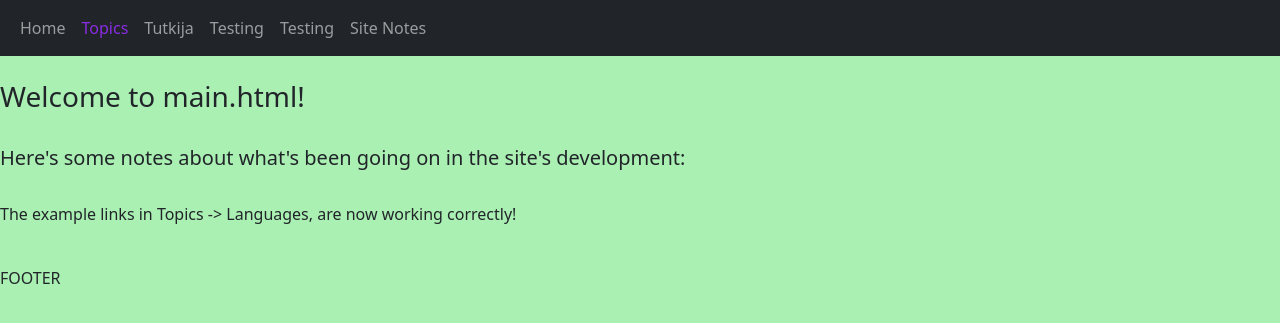
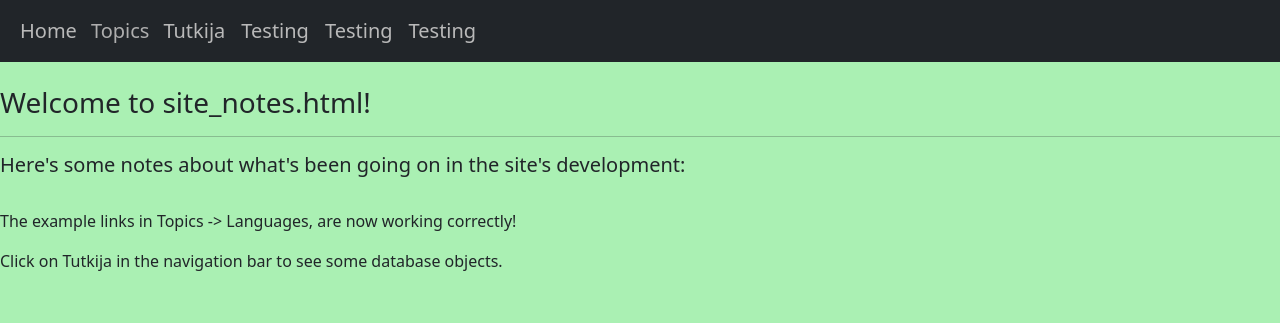
Before and after one commit to ClausHofman/Koodipaja, a Django app: page /site-notes/ in a window 1280 px wide. Shown: the top 323 px of the page. Run offline with Django 4.2, Linux system fonts and the light colour scheme; parts of the project's set-up code (start-up, migrations or seed data) failed here and were passed over; some libraries are stand-ins or nearby versions.

Commit message:
mostly visual changes and some css

```diff
--- a/koodivarasto/kotisivu/views.py
+++ b/koodivarasto/kotisivu/views.py
@@ -3,8 +3,10 @@ from django.shortcuts import render
 # Create your views here.
 
 def kotisivu(request):
+    page = 'kotisivu'
+    context = {'page':page}
 
-    return render(request, 'main.html')
+    return render(request, 'main.html', context)
 
 def kotisivu_notes(request):
     return render(request, 'site_notes.html')
--- a/koodivarasto/languages/templates/languages/list-languages.html
+++ b/koodivarasto/languages/templates/languages/list-languages.html
@@ -1,7 +1,7 @@
 {% extends "main.html" %}
 
 {% block content %}
-
+<h4 style="padding-top: 5px;">Here's the current topics:</h4>
 {% for xx in language %}
 <table>
 <tr>
@@ -19,8 +19,8 @@
 
 <br>
 
-{% for xx in esimerkki %}
+<!-- {% for xx in esimerkki %}
   <p>{{xx.title}}</p>
-{% endfor %}
+{% endfor %} -->
 
 {% endblock content %}
--- a/koodivarasto/languages/views.py
+++ b/koodivarasto/languages/views.py
@@ -26,7 +26,7 @@ def listLanguages(request):
     # print(language)
     examples = LanguageExample.objects.all()
     esimerkit = profile.languageexample_set.all()
-    print(esimerkit)
+    # print(esimerkit)
 
     context = {'profile':profile, 'language':language, 'example':examples, 'esimerkki':esimerkit}
     # print(context)
--- a/koodivarasto/static/styles/main.css
+++ b/koodivarasto/static/styles/main.css
@@ -2,17 +2,62 @@
     background-color: rgb(170, 240, 179);
 }
 
-.container-fluid{
-  color: blueviolet;
+a:link { text-decoration: none; }
+a:hover { text-decoration: underline; }
+
+
+.navbar a:hover {
+  float: left;
+  font-size: 20px;
+  text-align: center;
+  text-decoration: none;
+  color:rgb(98, 196, 0);
 }
 
+.navbar a {
+  color:rgb(185, 185, 185);
+  font-size: 20px;
+}
 
 .dropdown {
-  padding:8px;
   display: inline-block;
 }
 
+.dropdown .dropbtn {
+  padding-top:8px;
+  font-size: 20px;
+  text-align: center;
+  border: none;
+  outline: none;
+  color: rgb(174, 174, 174);
+  background-color: inherit;
+  font-family: inherit;
+}
+
+.dropbtn:hover {
+  color:rgb(98, 196, 0);
+}
+
+.navbar a:hover, .dropdown:hover .dropbtn {
+  background-color: #212529;
+}
+
 .dropdown-content {
+    display:none;
+    position:absolute;
+    color: rgb(185, 185, 185);
+    background-color: #212529;
+    min-width: 100px;
+    box-shadow: 0px 8px 16px 0px rgba(0,0,0,0.2);
+    padding: 10px 10px;
+    z-index: 1;
+  }
+
+  .dropdown:hover .dropdown-content {
+    display: block;
+  }
+
+  .dropdown-content {
     display:none;
     position:absolute;
     background-color: #212529;
@@ -21,7 +66,3 @@
     padding: 10px 10px;
     z-index: 1;
   }
-
-  .dropdown:hover .dropdown-content {
-    display: block;
-  }
--- a/koodivarasto/templates/site_notes.html
+++ b/koodivarasto/templates/site_notes.html
@@ -8,8 +8,11 @@
   <title>Jep jep</title>
   <meta name="viewport" content="width=device-width, initial-scale=1.0">
   <link rel="stylesheet" href="{% static 'main.css' %}">
-    <link href="https://cdn.jsdelivr.net/npm/bootstrap@5.3.0-alpha1/dist/css/bootstrap.min.css" rel="stylesheet" integrity="sha384-GLhlTQ8iRABdZLl6O3oVMWSktQOp6b7In1Zl3/Jr59b6EGGoI1aFkw7cmDA6j6gD" crossorigin="anonymous">
-    <script src="https://cdn.jsdelivr.net/npm/bootstrap@5.3.0-alpha1/dist/js/bootstrap.bundle.min.js" integrity="sha384-w76AqPfDkMBDXo30jS1Sgez6pr3x5MlQ1ZAGC+nuZB+EYdgRZgiwxhTBTkF7CXvN" crossorigin="anonymous"></script>
+  <link href="https://cdn.jsdelivr.net/npm/bootstrap@5.3.0-alpha1/dist/css/bootstrap.min.css" rel="stylesheet"
+    integrity="sha384-GLhlTQ8iRABdZLl6O3oVMWSktQOp6b7In1Zl3/Jr59b6EGGoI1aFkw7cmDA6j6gD" crossorigin="anonymous">
+  <script src="https://cdn.jsdelivr.net/npm/bootstrap@5.3.0-alpha1/dist/js/bootstrap.bundle.min.js"
+    integrity="sha384-w76AqPfDkMBDXo30jS1Sgez6pr3x5MlQ1ZAGC+nuZB+EYdgRZgiwxhTBTkF7CXvN"
+    crossorigin="anonymous"></script>
   <script type="module" src="https://md-block.verou.me/md-block.js"></script>
 
 </head>
@@ -17,22 +20,25 @@
 <body class="body">
   <nav class="navbar navbar-expand-sm bg-dark navbar-dark">
     <div class="container-fluid">
-          <button class="navbar-toggler" type="button" data-bs-toggle="collapse" data-bs-target="#navbarNavAltMarkup" aria-controls="navbarNavAltMarkup" aria-expanded="false" aria-label="Toggle navigation">
+      <button class="navbar-toggler" type="button" data-bs-toggle="collapse" data-bs-target="#navbarNavAltMarkup"
+        aria-controls="navbarNavAltMarkup" aria-expanded="false" aria-label="Toggle navigation">
         <span class="navbar-toggler-icon"></span>
       </button>
       <div class="collapse navbar-collapse" id="navbarNavAltMarkup">
         <div class="navbar-nav">
           <a class="nav-link" href="{% url 'kotisivu:kotisivu' %}">Home</a>
           <div class="dropdown">
-                  <span class="nav-span">Topics</span>
+            <button class="dropbtn">Topics</button>
+            <i class="fa fa-caret-down"></i>
             <div class="dropdown-content">
-                    <a class="nav-link" href="{% url 'languages:language-list' %}">Languages</a>
+              <a href="{% url 'languages:language-list' %}">Languages</a>
+              <a href="{% url 'languages:language-list' %}">Languages</a>
             </div>
           </div>
           <a class="nav-link" href="{% url 'tktutkija:kysely1' %}">Tutkija</a>
           <a class="nav-link" href="{% url 'testing:testing' %}">Testing</a>
           <a class="nav-link" href="{% url 'testing:testing' %}">Testing</a>
-                <a class="nav-link" href="{% url 'kotisivu:site-notes' %}">Site Notes</a>
+          <a class="nav-link" href="{% url 'testing:testing' %}">Testing</a>
 
         </div>
       </div>
@@ -40,17 +46,18 @@
   </nav>
 
   <br>
-        <h3>Welcome to main.html!</h3>
-        <br>
+  <h3>Welcome to site_notes.html!</h3>
+  <hr>
   <h5>Here's some notes about what's been going on in the site's development:</h5>
   <br>
   <p>The example links in Topics -> Languages, are now working correctly!</p>
+  <p>Click on Tutkija in the navigation bar to see some database objects.</p>
 
   {% block content %}
   {% endblock content %}
 
   <br>
-    <p>FOOTER</p>
+  <!-- <p>FOOTER</p> -->
 </body>
 
 </html>
--- a/koodivarasto/tktutkija/templates/tktutkija/kysely1.html
+++ b/koodivarasto/tktutkija/templates/tktutkija/kysely1.html
@@ -2,6 +2,8 @@
 
 {% block content %}
 
+<h3>You are viewing kysely1.html</h3>
+<hr>
 <h5>Language.objects.all():</h5>
 
 <p>{{kysely}}</p>
@@ -14,7 +16,6 @@
 
 <p>{{kysely3}}</p>
 
-<br>
 <hr>
 
 {% endblock content %}
--- a/todo.py
+++ b/todo.py
@@ -1,3 +1,6 @@
 # NOTE: sitten kun tietokannassa on jotain muuta kuin testidataa, niin voisi käyttää Postgresql.
+# NOTE: ehkä pitää myös toisen kehityshaaran missä on käytössä sqlite.
 
 # TODO: frameworks appi -> django-query esimerkkejä?
+
+# TODO: implement some sort of back button etc for easier navigation.
```
Also changed, not shown: koodivarasto/languages/templates/languages/view-language.html (+3 -6 lines), koodivarasto/templates/main.html (+18 -9 lines), koodivarasto/tktutkija/templates/tktutkija/tkt_index.html (deleted, +0 -7 lines). Lines whose indentation alone changed are shown as unchanged.
